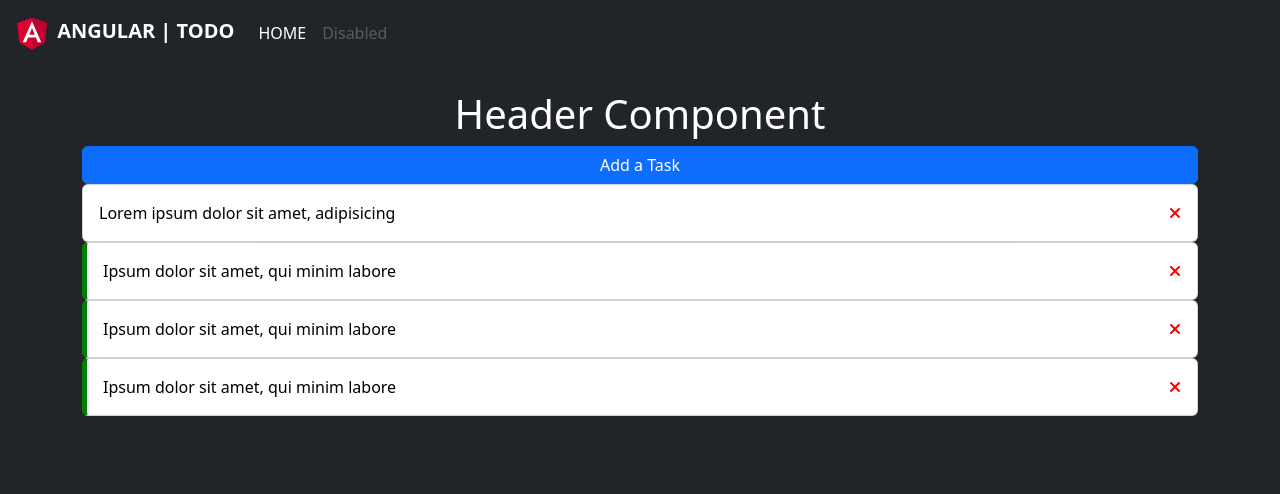
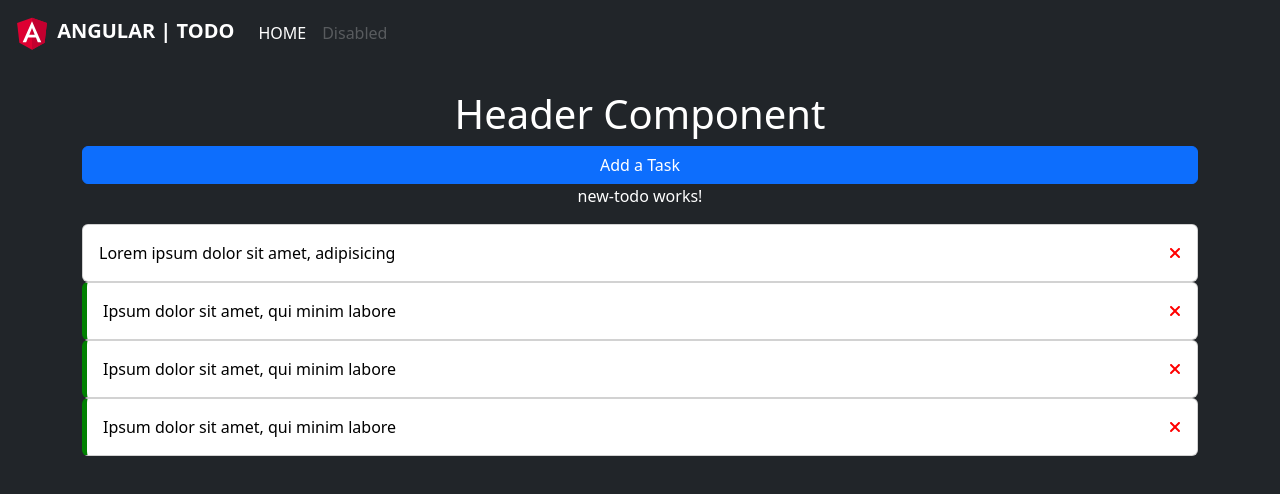
Before and after one commit to Ant1s0c1al/todo-webapp, an Angular app in the folder angular-todo-app/: page / in a window 1280 px wide. Shown: the top 494 px of the page. Built offline with nearby package versions, Linux system fonts and the light colour scheme; data requests are answered from the project's data file.

Commit message:
build: ng generate component components/new-todo | add to todos.component

```diff
--- a/angular-todo-app/src/app/app.module.ts
+++ b/angular-todo-app/src/app/app.module.ts
@@ -12,6 +12,7 @@ import { TodosComponent } from './components/todos/todos.component';
 import { TodoItemComponent } from './components/todo-item/todo-item.component';
 // [Free] Icons
 import { FontAwesomeModule } from '@fortawesome/angular-fontawesome';
+import { NewTodoComponent } from './components/new-todo/new-todo.component';
 
 @NgModule({
   declarations: [
@@ -20,7 +21,8 @@ import { FontAwesomeModule } from '@fortawesome/angular-fontawesome';
     HeaderComponent,
     BtnComponent,
     TodosComponent,
-    TodoItemComponent
+    TodoItemComponent,
+    NewTodoComponent
   ],
   imports: [
     BrowserModule,
--- /dev/null
+++ b/angular-todo-app/src/app/components/new-todo/new-todo.component.html
@@ -0,0 +1 @@
+<p>new-todo works!</p>
--- /dev/null
+++ b/angular-todo-app/src/app/components/new-todo/new-todo.component.ts
@@ -0,0 +1,15 @@
+import { Component, OnInit } from '@angular/core';
+
+@Component({
+  selector: 'app-new-todo',
+  templateUrl: './new-todo.component.html',
+  styleUrls: ['./new-todo.component.scss']
+})
+export class NewTodoComponent implements OnInit {
+
+  constructor() { }
+
+  ngOnInit(): void {
+  }
+
+}
--- a/angular-todo-app/src/app/components/todos/todos.component.html
+++ b/angular-todo-app/src/app/components/todos/todos.component.html
@@ -1,9 +1,13 @@
 <main>
   <section>
     <div class="container text-center text-white">
+      <!-- [Embedded] -->
+      <app-new-todo></app-new-todo>
+
       <app-todo-item class="mt-4" *ngFor="let todo of todos" [todo]="todo" (onDeleteTodo)="deleteTodo(todo)"
         (onToggleImportant)="toggleImportant(todo)">
       </app-todo-item>
+
     </div>
   </section>
 </main>
```
Also changed, not shown: angular-todo-app/src/app/components/new-todo/new-todo.component.scss (added), 1 other file (tests, documents, lock files or other folders).
